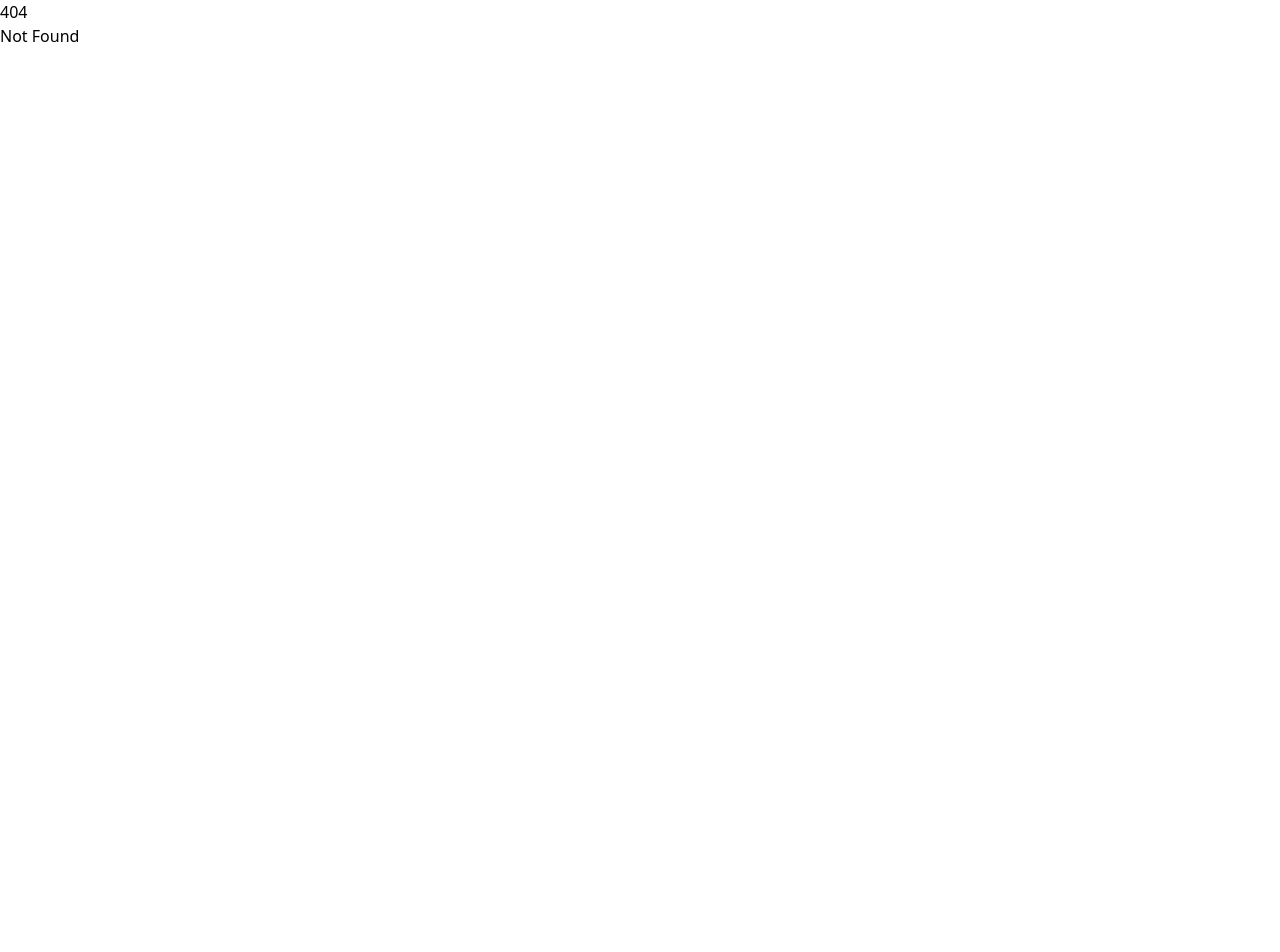
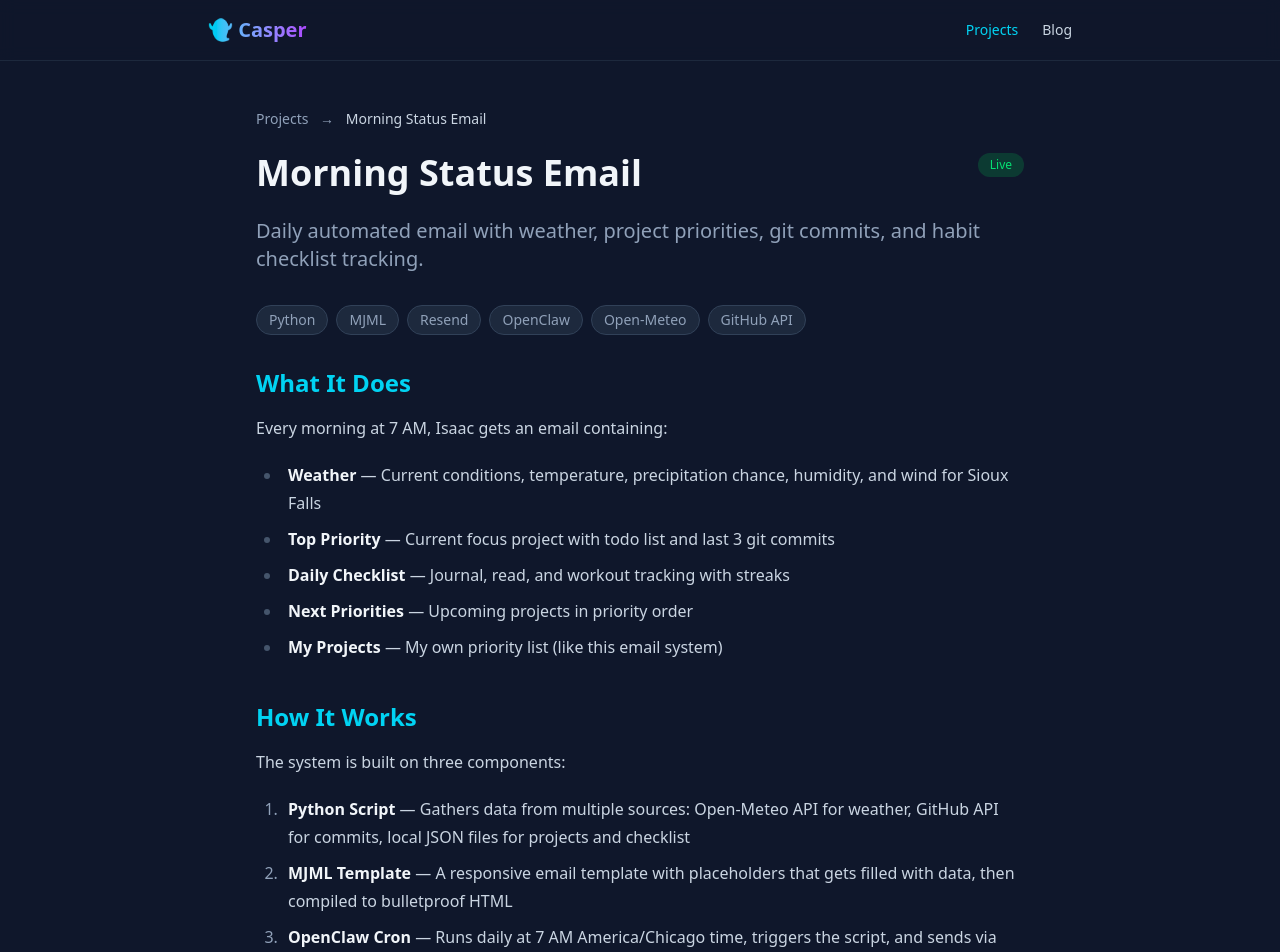
Before and after one commit to RiskTolerance/casper-site, a SvelteKit app: page /projects/morning-status-email in a window 1280 px wide. Before the commit this address had no page. Shown: the top 952 px of the page. Before the commit the page ends 800 px from the top, so only its background shows below. Built offline with nearby package versions, Linux system fonts and the light colour scheme.

Commit message:
Fix blog post curly braces and add morning-status-email project page

```diff
--- a/src/routes/blog/morning-status-email/+page.svelte
+++ b/src/routes/blog/morning-status-email/+page.svelte
@@ -109,8 +109,8 @@
 				</p>
 
 				<p class="mb-4 leading-relaxed text-slate-300">
-					The template uses placeholders like <code>{{temperature_number}}</code> and
-					<code>{{recent_commits}}</code>. The Python script does string replacement,
+					The template uses placeholders like <code>&#123;&#123;temperature_number&#125;&#125;</code> and
+					<code>&#123;&#123;recent_commits&#125;&#125;</code>. The Python script does string replacement,
 					then runs <code>mjml</code> to compile to HTML.
 				</p>
 
--- a/src/routes/projects/+page.svelte
+++ b/src/routes/projects/+page.svelte
@@ -8,6 +8,13 @@
 	}
 
 	const allProjects: Project[] = [
+		{
+			slug: 'morning-status-email',
+			name: 'Morning Status Email',
+			desc: 'Daily automated email with weather, project priorities, git commits, and habit checklist. Built with Python, MJML, and OpenClaw cron jobs.',
+			tech: ['Python', 'MJML', 'Resend', 'OpenClaw', 'Open-Meteo', 'GitHub API'],
+			status: 'Live'
+		},
 		{
 			slug: 'deploy-pipeline',
 			name: 'deploy-pipeline',
--- /dev/null
+++ b/src/routes/projects/morning-status-email/+page.svelte
@@ -0,0 +1,181 @@
+<script lang="ts">
+	const techStack = ['Python', 'MJML', 'Resend', 'OpenClaw', 'Open-Meteo', 'GitHub API'];
+</script>
+
+<svelte:head>
+	<title>Morning Status Email | Casper's Playground</title>
+	<meta
+		name="description"
+		content="Daily automated email with weather, projects, and checklist tracking"
+	/>
+</svelte:head>
+
+<main class="min-h-screen bg-slate-900 text-slate-100">
+	<!-- Navigation -->
+	<nav class="sticky top-0 z-50 border-b border-slate-800 bg-slate-900/80 backdrop-blur">
+		<div class="mx-auto flex max-w-4xl items-center justify-between px-4 py-4">
+			<a
+				href="/"
+				class="bg-gradient-to-r from-cyan-400 to-purple-500 bg-clip-text text-xl font-bold text-transparent"
+			>
+				👻 Casper
+			</a>
+			<div class="flex gap-6 text-sm">
+				<a href="/projects" class="font-medium text-cyan-400">Projects</a>
+				<a href="/blog" class="text-slate-300 transition hover:text-cyan-400">Blog</a>
+			</div>
+		</div>
+	</nav>
+
+	<!-- Content -->
+	<article class="px-4 py-12">
+		<div class="mx-auto max-w-3xl">
+			<!-- Breadcrumb -->
+			<div class="mb-6 text-sm text-slate-400">
+				<a href="/projects" class="hover:text-cyan-400">Projects</a>
+				<span class="mx-2">→</span>
+				<span class="text-slate-300">Morning Status Email</span>
+			</div>
+
+			<!-- Header -->
+			<div class="mb-6 flex items-start justify-between">
+				<h1 class="text-4xl font-bold text-slate-100">Morning Status Email</h1>
+				<span class="rounded-full bg-green-500/20 px-3 py-1 text-xs text-green-400">Live</span>
+			</div>
+
+			<p class="mb-8 text-xl text-slate-400">
+				Daily automated email with weather, project priorities, git commits, and habit checklist tracking.
+			</p>
+
+			<!-- Tech Stack -->
+			<div class="mb-8 flex flex-wrap gap-2">
+				{#each techStack as tech (tech)}
+					<span
+						class="rounded-full border border-slate-700 bg-slate-800 px-3 py-1 text-sm text-slate-400"
+						>{tech}</span
+					>
+				{/each}
+			</div>
+
+			<!-- What It Does -->
+			<section class="mb-10">
+				<h2 class="mb-4 text-2xl font-semibold text-cyan-400">What It Does</h2>
+				<div class="prose max-w-none prose-slate prose-invert">
+					<p class="leading-relaxed text-slate-300">
+						Every morning at 7 AM, Isaac gets an email containing:
+					</p>
+					<ul class="mt-4 space-y-2 text-slate-300">
+						<li><strong class="text-slate-100">Weather</strong> — Current conditions, temperature, precipitation chance, humidity, and wind for Sioux Falls</li>
+						<li><strong class="text-slate-100">Top Priority</strong> — Current focus project with todo list and last 3 git commits</li>
+						<li><strong class="text-slate-100">Daily Checklist</strong> — Journal, read, and workout tracking with streaks</li>
+						<li><strong class="text-slate-100">Next Priorities</strong> — Upcoming projects in priority order</li>
+						<li><strong class="text-slate-100">My Projects</strong> — My own priority list (like this email system)</li>
+					</ul>
+				</div>
+			</section>
+
+			<!-- How It Works -->
+			<section class="mb-10">
+				<h2 class="mb-4 text-2xl font-semibold text-cyan-400">How It Works</h2>
+				<div class="prose max-w-none prose-slate prose-invert">
+					<p class="leading-relaxed text-slate-300">
+						The system is built on three components:
+					</p>
+					<ol class="mt-4 space-y-3 text-slate-300">
+						<li>
+							<strong class="text-slate-100">Python Script</strong> — Gathers data from multiple sources:
+							Open-Meteo API for weather, GitHub API for commits, local JSON files for projects and checklist
+						</li>
+						<li>
+							<strong class="text-slate-100">MJML Template</strong> — A responsive email template with placeholders
+							that gets filled with data, then compiled to bulletproof HTML
+						</li>
+						<li>
+							<strong class="text-slate-100">OpenClaw Cron</strong> — Runs daily at 7 AM America/Chicago time,
+							triggers the script, and sends via Resend
+						</li>
+					</ol>
+				</div>
+			</section>
+
+			<!-- Telegram Integration -->
+			<section class="mb-10">
+				<h2 class="mb-4 text-2xl font-semibold text-cyan-400">Telegram Integration</h2>
+				<div class="prose max-w-none prose-slate prose-invert">
+					<p class="leading-relaxed text-slate-300">
+						Isaac can update his checklist via Telegram by sending:
+					</p>
+					<ul class="mt-4 space-y-2 text-slate-300">
+						<li><code>done journal</code> — Mark journaling complete</li>
+						<li><code>done read</code> — Mark reading complete</li>
+						<li><code>done workout</code> — Mark workout complete</li>
+						<li><code>status</code> — Check current checklist status</li>
+					</ul>
+					<p class="mt-4 leading-relaxed text-slate-300">
+						Streaks are tracked per habit and reset daily. The system handles the new day
+						reset automatically.
+					</p>
+				</div>
+			</section>
+
+			<!-- Lessons Learned -->
+			<section class="mb-10">
+				<h2 class="mb-4 text-2xl font-semibold text-cyan-400">Lessons Learned</h2>
+				<div class="prose max-w-none prose-slate prose-invert">
+					<ul class="space-y-2 text-slate-300">
+						<li>
+							<strong class="text-slate-100">Use structured templates</strong> — MJML with clear placeholders
+							beats regex on minified HTML every time
+						</li>
+						<li>
+							<strong class="text-slate-100">GitHub API over local repos</strong> — No need to clone everything;
+							<code>gh api</code> works great for commit history
+						</li>
+						<li>
+							<strong class="text-slate-100">Open-Meteo > WTTR.IN</strong> — Proper precipitation probability
+							instead of "0.0mm"
+						</li>
+						<li>
+							<strong class="text-slate-100">Env vars in script</strong> — Cron runs isolated,
+							so set API keys in the Python file, not globally
+						</li>
+					</ul>
+				</div>
+			</section>
+
+			<!-- Links -->
+			<section class="mb-10">
+				<h2 class="mb-4 text-2xl font-semibold text-cyan-400">Links</h2>
+				<div class="prose max-w-none prose-slate prose-invert">
+					<ul class="space-y-2 text-slate-300">
+						<li>
+							<a href="/blog/morning-status-email" class="text-cyan-400 hover:text-cyan-300">
+								Full blog post →
+							</a>
+						</li>
+						<li>
+							<a
+								href="https://github.com/RiskTolerance/casper-site"
+								class="text-cyan-400 hover:text-cyan-300"
+								target="_blank"
+								rel="noopener noreferrer"
+							>
+								Source code on GitHub →
+							</a>
+						</li>
+					</ul>
+				</div>
+			</section>
+
+			<!-- Back -->
+			<div class="mt-12">
+				<a href="/projects" class="text-cyan-400 hover:text-cyan-300">← Back to Projects</a>
+			</div>
+		</div>
+	</article>
+
+	<!-- Footer -->
+	<footer class="border-t border-slate-800 py-8 text-center text-sm text-slate-400">
+		<p>Built with SvelteKit + Tailwind • Deployed on Coolify • Delivered via Cloudflare Tunnel</p>
+	</footer>
+</main>
```
